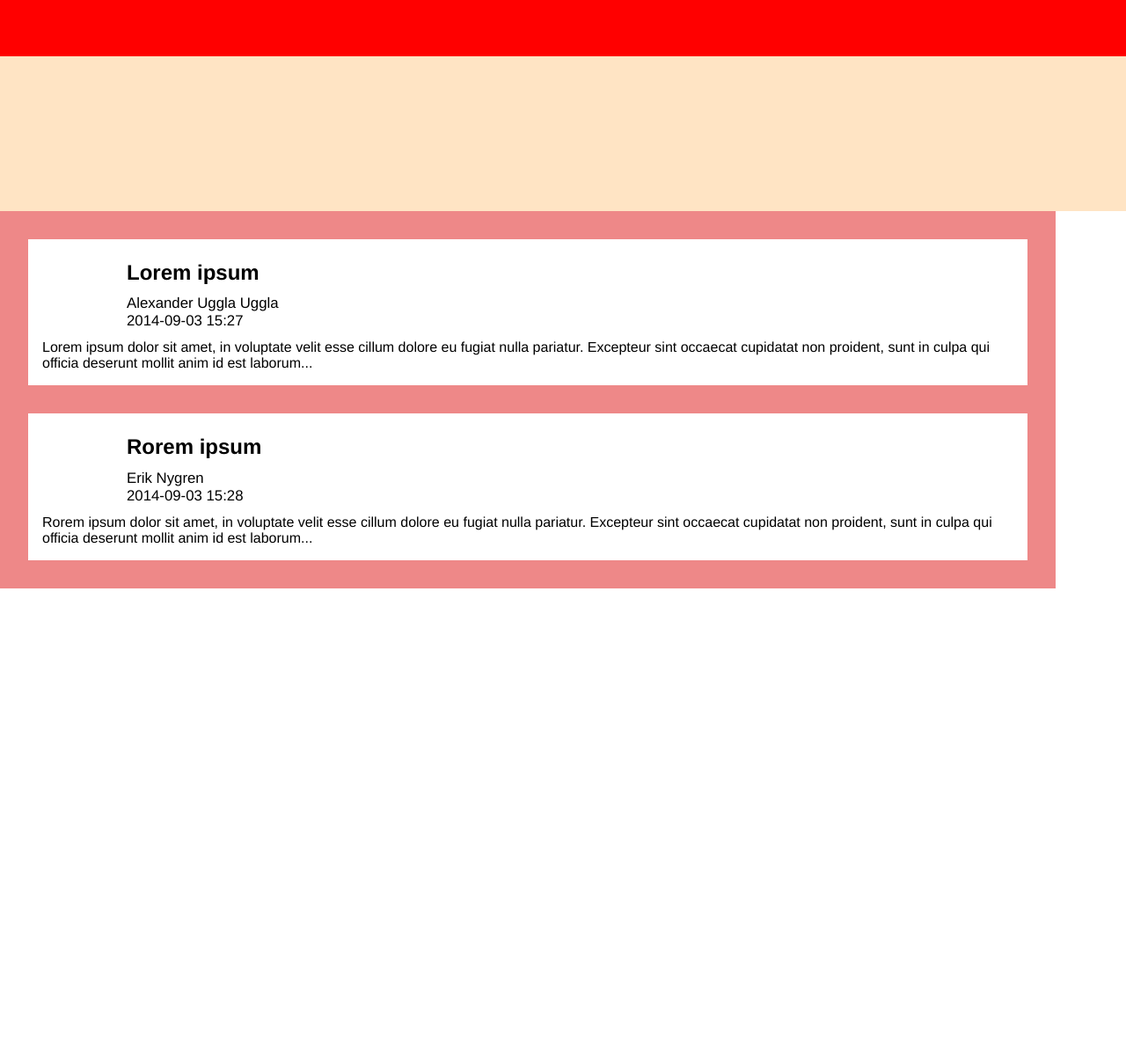
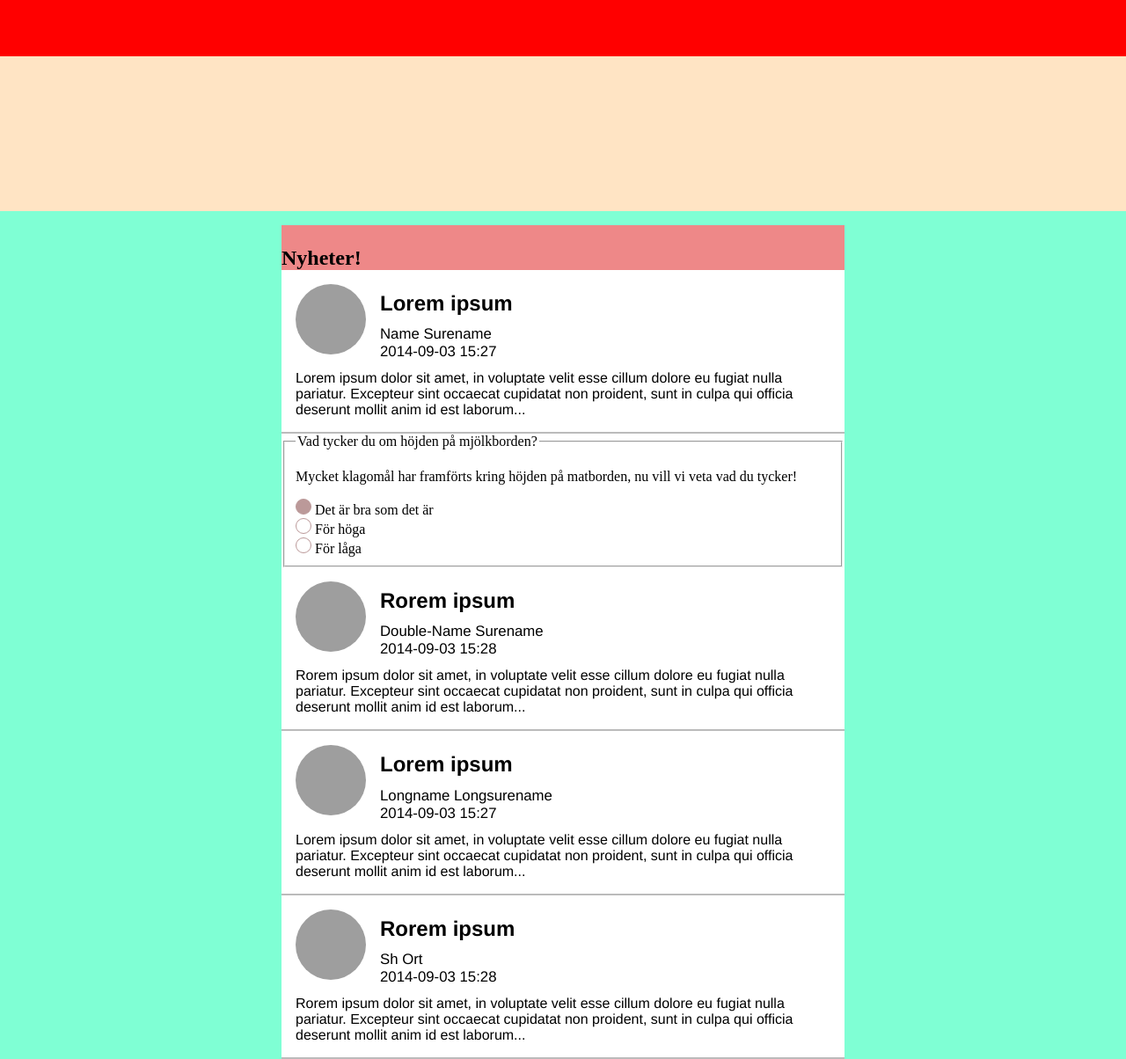
Before and after one commit to akaProxy/Elevk-rens-hemsida, a PHP site: page / in a window 1280 px wide. Shown: the whole page at 88% size. Before the commit the page ends 669 px from the top, so only its background shows below. Run offline with PHP 8.4, Linux system fonts and the light colour scheme; grey boxes are pictures that could not be loaded.

Commit message:
SS scaling adjustments

```diff
--- a/index.php
+++ b/index.php
@@ -2,6 +2,7 @@
 <html>
 <head>
     <title>Hem | Blackebergs elevkår</title>
+    <meta charset="utf-8">
     <meta name="viewport" content="width=device-width, initial-scale=1, maximum-scale=1">
     <link rel="stylesheet" type="text/css" href="main.css">
 </head>
@@ -11,29 +12,86 @@
     <div id="slide">
     </div>
     <div id="content">
-        <div class="card">
+        <main>
+            <div id="heading" class="card">
+                <h2>Nyheter!</h2>
+            </div>
+            <div class="card post before-voting">
+                <div class="container">
                     <span class="info">
-                <span class="img-container"><img src=""/></span>
+                        <span class="img-container"><img src="http://lorempixel.com/400/400/people/"/></span>
                         <h2>Lorem ipsum</h2>
                         <p>
-                    <span rel="author">Alexander Uggla Uggla</span>
+                            <span rel="author">Name Surename</span>
                             <span>2014-09-03 15:27</span>
                         </p>
                     </span>
                     <summary>Lorem ipsum dolor sit amet, in voluptate velit esse cillum dolore eu fugiat nulla pariatur. Excepteur sint occaecat cupidatat non proident, sunt in culpa qui officia deserunt mollit anim id est laborum...</summary>
                 </div>
-        <div class="card">
+            </div>
+            <form class="card voting">
+                <!--h2>FRÅGA:</h2-->
+                <fieldset>
+                    <legend>Vad tycker du om höjden på mjölkborden?</legend>
+                    <p>Mycket klagomål har framförts kring höjden på matborden, nu vill vi veta vad du tycker!</p>
+                    <span class="radio-choice">
+                        <input type="radio" id="radio-btn-1" name="height" value="perfect" checked>
+                          <label for="radio-btn-1">
+                              <div class="r-btn"></div>
+                              Det är bra som det är<br></label>
+                        <input type="radio" id="radio-btn-2" name="height" value="too high">
+                          <label for="radio-btn-2">
+                              <div class="r-btn"></div>
+                              För höga<br></label>
+                        <input type="radio" id="radio-btn-3" name="height" value="too low">
+                          <label for="radio-btn-3">
+                              <div class="r-btn"></div>
+                              För låga</label>
+                    </span>
+                </fieldset>
+            </form>
+            <div class="card post">
+                <div class="container">
                     <span class="info">
-                <span class="img-container"><img src=""/></span>
+                        <span class="img-container"><img src="http://lorempixel.com/399/399/people/"/></span>
                         <h2>Rorem ipsum</h2>
                         <p>
-                    <span rel="author">Erik Nygren</span>
+                            <span rel="author">Double-Name Surename</span>
                             <span>2014-09-03 15:28</span>
                         </p>
                     </span>
                     <summary>Rorem ipsum dolor sit amet, in voluptate velit esse cillum dolore eu fugiat nulla pariatur. Excepteur sint occaecat cupidatat non proident, sunt in culpa qui officia deserunt mollit anim id est laborum...</summary>
                 </div>
             </div>
+            <div class="card post">
+                <div class="container">
+                    <span class="info">
+                        <span class="img-container"><img src="http://lorempixel.com/402/402/people/"/></span>
+                        <h2>Lorem ipsum</h2>
+                        <p>
+                            <span rel="author">Longname Longsurename</span>
+                            <span>2014-09-03 15:27</span>
+                        </p>
+                    </span>
+                    <summary>Lorem ipsum dolor sit amet, in voluptate velit esse cillum dolore eu fugiat nulla pariatur. Excepteur sint occaecat cupidatat non proident, sunt in culpa qui officia deserunt mollit anim id est laborum...</summary>
+                </div>
+            </div>
+            <div class="card post">
+                <div class="container">
+                    <span class="info">
+                        <span class="img-container"><img src="http://lorempixel.com/401/401/people/"/></span>
+                        <h2>Rorem ipsum</h2>
+                        <p>
+                            <span rel="author">Sh Ort</span>
+                            <span>2014-09-03 15:28</span>
+                        </p>
+                    </span>
+                    <summary>Rorem ipsum dolor sit amet, in voluptate velit esse cillum dolore eu fugiat nulla pariatur. Excepteur sint occaecat cupidatat non proident, sunt in culpa qui officia deserunt mollit anim id est laborum...</summary>
+                </div>
+            </div>
+        </main>
+
+    </div>
     <footer>
 
     </footer>
--- a/main.css
+++ b/main.css
@@ -1,22 +1,57 @@
 body{
     margin: 0;
-    min-width: 386px;
+    background-color: aquamarine;
 }
 #slide{
-    position: absolute;
+    position: relative;
     background-color: bisque;
-    top: 4em;
+    padding-top: 4em;
     height: 11em;
     width: 100%;
 }
-#content{
-    position: absolute;
+main{
+    position: relative;
     width: 100%;
-    top: 15em;
     background-color: #E88;
-    max-width: 1200px;
     margin: auto;
 }
+.card.post{
+    font-family: helvetica, arial;
+    margin: auto;
+    min-width: 28em;
+    max-width: 40em;
+    padding: 1em 2em;
+    /*width: 44%;
+    float: left;*/
+}
+.card .container {
+    background-color: #FFF;
+}
+#heading{
+    display: none;
+}
+@media screen and (max-width:32em), screen and (min-width:48em){
+    .card.post{
+        padding: 0;
+        min-width: 20em;
+        border-bottom: solid 2px #BBB;
+    }
+}
+@media screen and (min-width:48em){
+    main{
+        max-width: 40em;
+        margin-top: 1em;
+    }
+    #heading{
+        display: block;
+    }
+}
+@media screen and (max-width:32em){
+    .card.post.before-voting{
+        border-bottom: none;
+    }
+}
+
 .card .info .img-container{
     position: relative;
     width: 5em;
@@ -28,11 +63,6 @@ body{
 }
 .img-container img{
     height: 100%;
-}
-.card{
-    font-family: helvetica, arial;
-    margin: 2em;
-    background-color: #FFF;
 }
 .card h2{
     margin: 0;
@@ -52,6 +82,7 @@ body{
 }
 summary{
     padding: 0 1em 1em 1em;
+    display: block;
 }
 #menu{
     position: fixed;
@@ -61,3 +92,22 @@ summary{
     background-color: red;
     z-index: 99;
 }
+
+.card.voting{
+    background-color: #FFF;
+}
+.r-btn{
+    display:inline-block;
+    width:1em;
+    height:1em;
+    border-radius:1em;
+    background-color:white;
+    border: solid 1px #B99;
+}
+.radio-choice input{
+    display:none;
+}
+.radio-choice input:checked + label .r-btn{
+    background-color: #B99;
+    transition: background 0.2s ease;
+}
```
Lines whose indentation alone changed are shown as unchanged.
